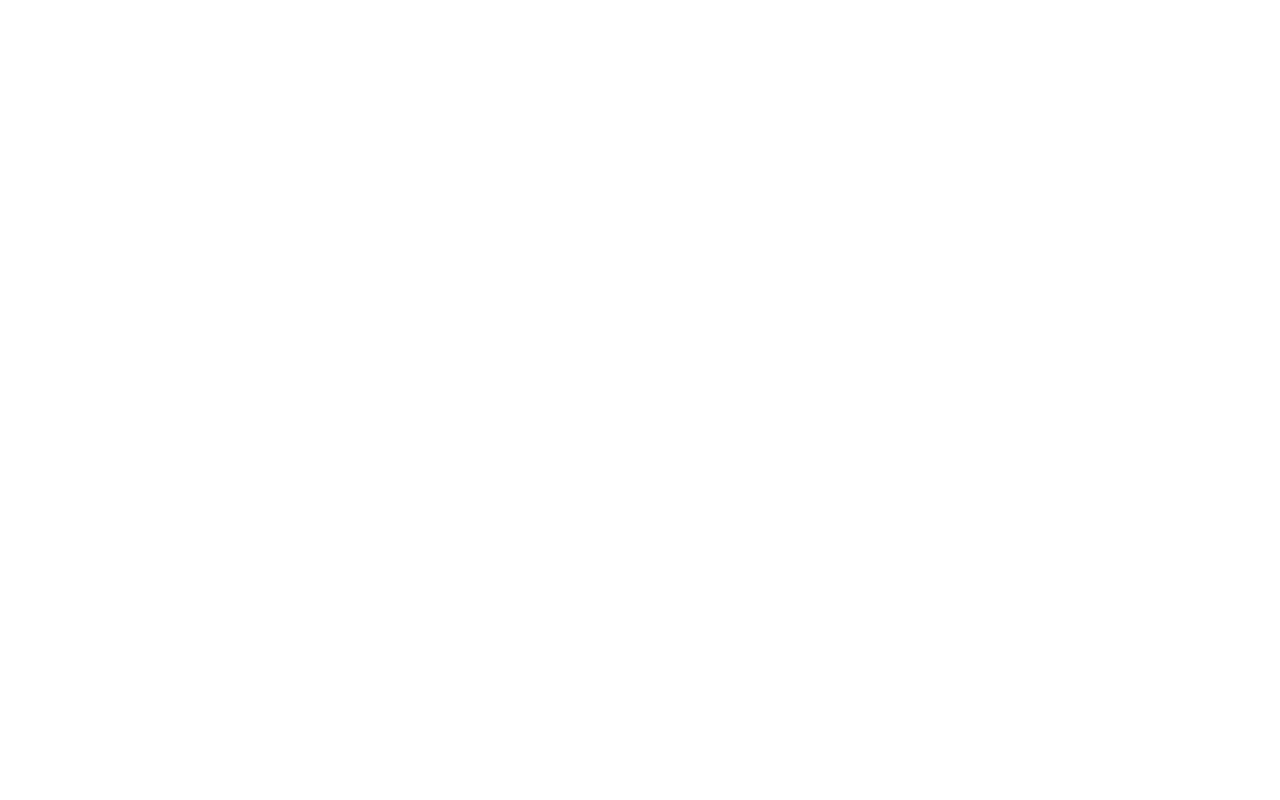
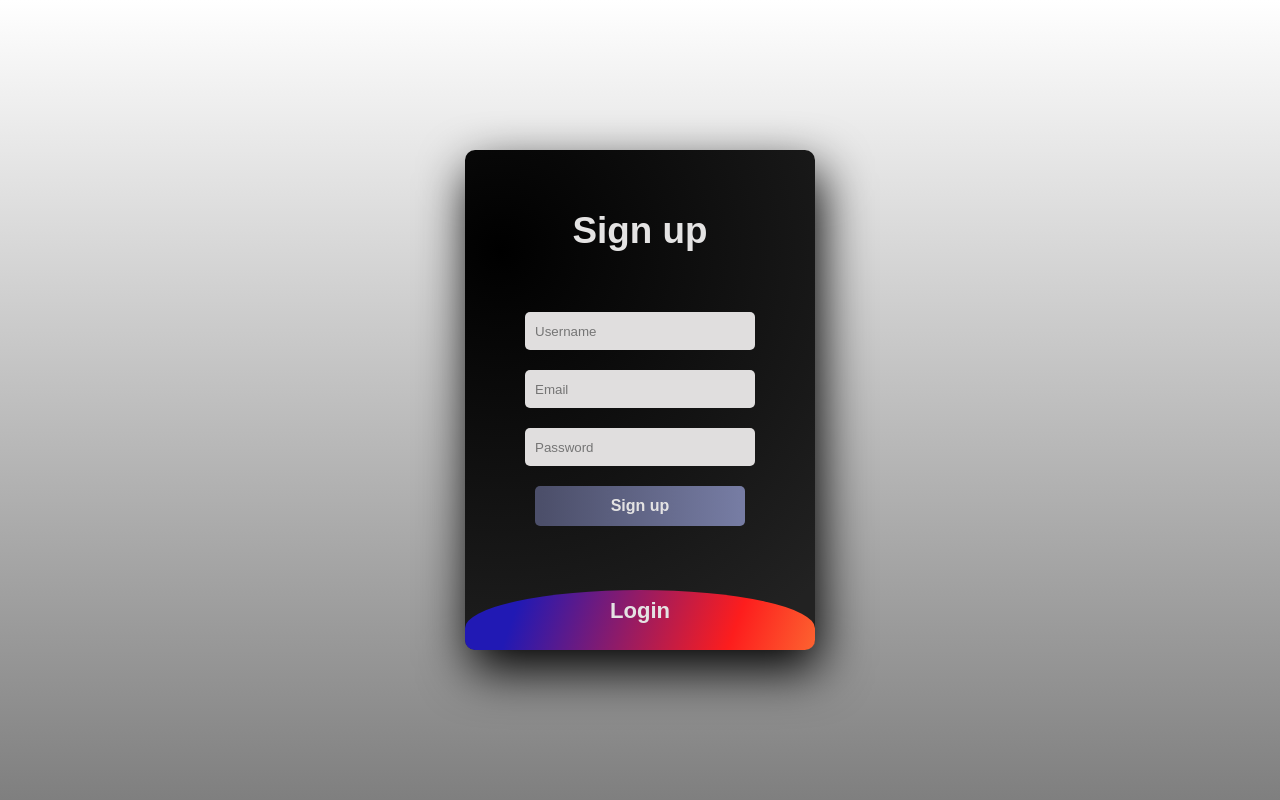
Before and after one commit to judewashock518/css-html-ptoe, a plain HTML site: page pages/log in/login.html in a window 1280 px wide. Drawn offline with Linux system fonts and the light colour scheme.

Commit message:
created login/register page

```diff
--- a/pages/log in/login.css
+++ b/pages/log in/login.css
@@ -0,0 +1,93 @@
+body{
+	margin: 0;
+	padding: 0;
+	display: flex;
+	justify-content: center;
+	align-items: center;
+	min-height: 100vh;
+	font-family: 'Jost', sans-serif;
+	background: linear-gradient(-180deg, rgba(255,255,255,0.50) 0%, rgba(0,0,0,0.50) 100%);
+}
+.main{
+	width: 350px;
+	height: 500px;
+	background: radial-gradient(circle at 10% 20%, rgb(0, 0, 0) 0%, rgb(34, 34, 34) 90.2%);
+	overflow: hidden;
+	border-radius: 10px;
+	box-shadow: 5px 20px 50px #000;
+}
+#chk{
+	display: none;
+}
+.signup{
+	position: relative;
+	width:100%;
+	height: 100%;
+}
+label{
+	color:rgb(228, 227, 227);
+	font-size: 2.3em;
+	justify-content: center;
+	display: flex;
+	margin: 60px;
+	font-weight: bold;
+	cursor: pointer;
+	transition: .5s ease-in-out;
+}
+input{
+	width: 60%;
+	height: 18px;
+	background: #e0dede;
+	justify-content: center;
+	display: flex;
+	margin: 20px auto;
+	padding: 10px;
+	border: none;
+	outline: none;
+	border-radius: 5px;
+}
+button{
+	width: 60%;
+	height: 40px;
+	margin: 10px auto;
+	justify-content: center;
+	display: block;
+	color:rgb(228, 227, 227);
+	background-image: linear-gradient(
+    to right,
+    rgb(76, 79, 106) 3.2%, rgb(118, 124, 163) 97.6%);
+	font-size: 1em;
+	font-weight: bold;
+	margin-top: 20px;
+	outline: none;
+	border: none;
+	border-radius: 5px;
+	transition: .2s ease-in;
+	cursor: pointer;
+}
+button:hover{
+	background-image: linear-gradient(
+    to left,
+    rgb(76, 79, 106) 3.2%, rgb(118, 124, 163) 97.6%);
+}
+.login{
+	height: 460px;
+	background: linear-gradient(109.6deg, rgb(33, 25, 180) 11.2%, rgb(253, 29, 29) 55.2%, rgb(252, 176, 69) 91.1%);
+	border-radius: 60% / 10%;
+	transform: translateY(-180px);
+	transition: .8s ease-in-out;
+}
+.login label{
+	color: rgb(228, 227, 227);
+	transform: scale(.6);
+}
+
+#chk:checked ~ .login{
+	transform: translateY(-500px);
+}
+#chk:checked ~ .login label{
+	transform: scale(1);
+}
+#chk:checked ~ .signup label{
+	transform: scale(.6);
+}
--- a/pages/log in/login.html
+++ b/pages/log in/login.html
@@ -8,6 +8,27 @@
     <title>Log In/Register</title>
 </head>
 <body>
+    <div class="main">
+		<input type="checkbox" id="chk" aria-hidden="true">
 
+			<div class="signup">
+				<form>
+					<label for="chk" aria-hidden="true">Sign up</label>
+					<input type="text" name="txt" placeholder="Username" required="">
+					<input type="email" name="email" placeholder="Email" required="">
+					<input type="password" name="pswd" placeholder="Password" required="">
+					<button>Sign up</button>
+				</form>
+			</div>
+
+			<div class="login">
+				<form>
+					<label for="chk" aria-hidden="true">Login</label>
+					<input type="email" name="email" placeholder="Email" required="">
+					<input type="password" name="pswd" placeholder="Password" required="">
+					<button>Login</button>
+				</form>
+			</div>
+	</div>
 </body>
 </html>
```
